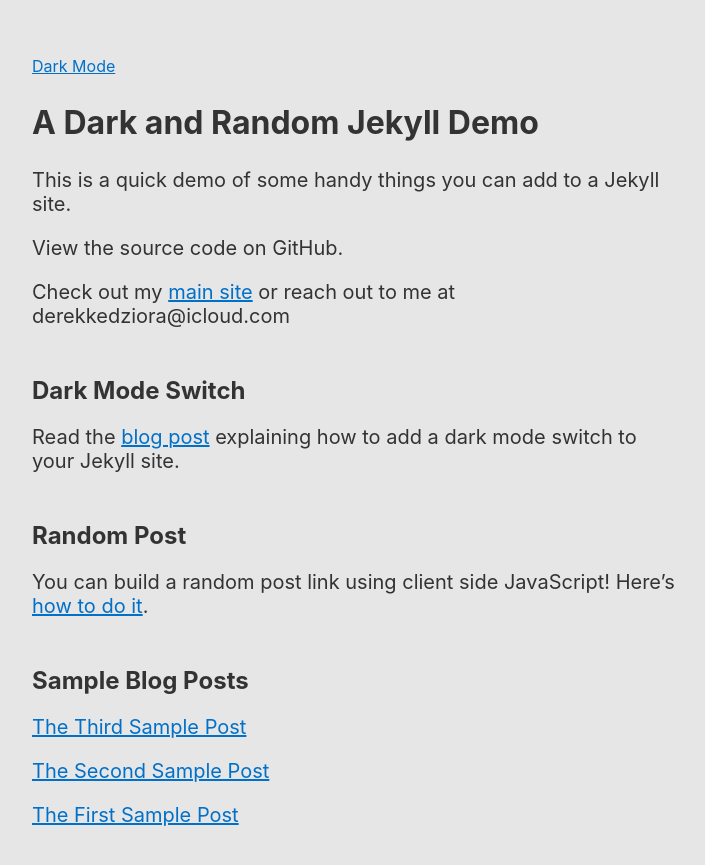
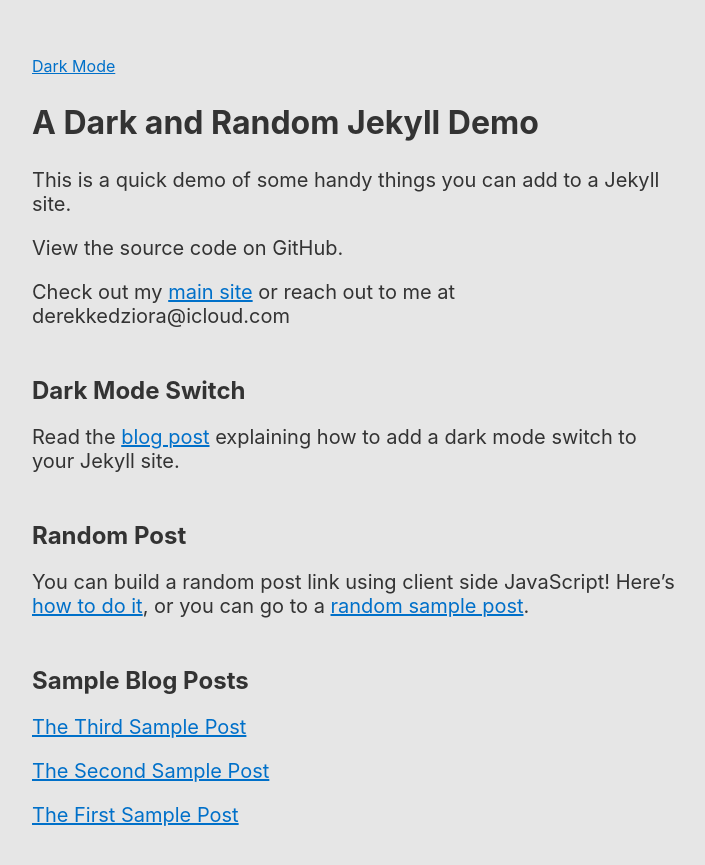
Before and after one commit to derekkedziora/jekyll-demo, a Jekyll site: the page built from index.md, in a window 1280 px wide. Shown: the top 865 px of the page, without its empty margins (283-988 px from the left). Built offline with Jekyll 4.4.1, drawn with Linux system fonts in a browser that asks for light colours.

Commit message:
random post link fixed

```diff
--- a/_config.yml
+++ b/_config.yml
@@ -5,7 +5,7 @@ description: "A Jekyll demo site with a dark mode switch and random post feature
 github: derekkedziora
 markdown: kramdown
 parse_block_html: false
-url: https://demo.derekkedziora.com
+url: https://demo.derekkedziora.com/
 defaults:
   -
     scope:
--- a/index.md
+++ b/index.md
@@ -14,7 +14,7 @@ Read the [blog post](https://derekkedziora.com/blog/dark-mode-revisited) explain
 
 ## Random Post
 
-You can build a random post link using client side JavaScript! Here's [how to do it](https://derekkedziora.com/blog/Getting-Random-Post-in-Jekyll).
+You can build a random post link using client side JavaScript! Here's [how to do it](https://derekkedziora.com/blog/Getting-Random-Post-in-Jekyll), or you can go to a [random sample post](/random).
 
 ## Sample Blog Posts
 
```
